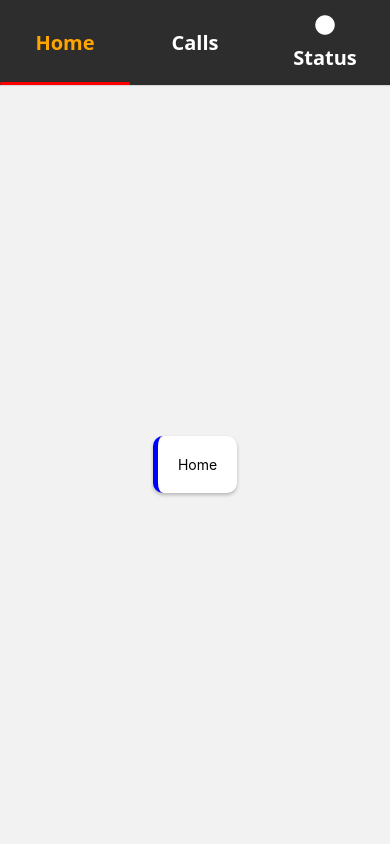
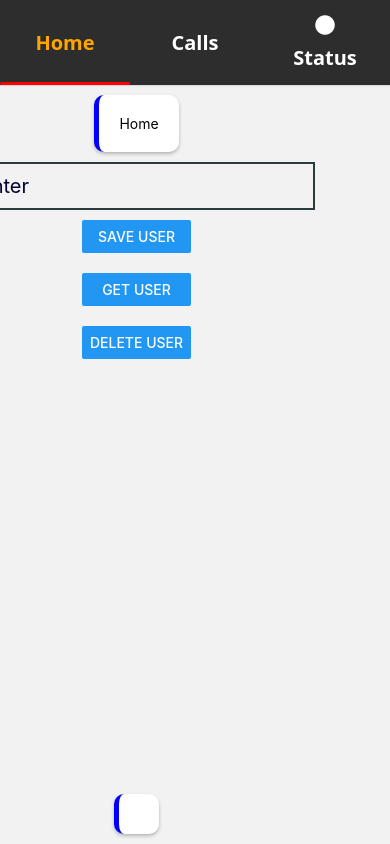
Before and after one commit to nuruddin-osman/react-native-navigation, a React Native app: screen /Home in a window 390 px wide. Built offline with nearby package versions, Linux system fonts and the light colour scheme.

Commit message:
AsyncStorage setup and practice done

```diff
--- a/package.json
+++ b/package.json
@@ -10,6 +10,7 @@
     "test": "jest"
   },
   "dependencies": {
+    "@react-native-async-storage/async-storage": "^2.2.0",
     "@react-native/new-app-screen": "0.80.1",
     "@react-navigation/bottom-tabs": "^7.4.2",
     "@react-navigation/drawer": "^7.5.3",
--- a/src/screens/topTab/Home.jsx
+++ b/src/screens/topTab/Home.jsx
@@ -1,11 +1,60 @@
-import { View, Text } from 'react-native';
-import React from 'react';
+import { View, Text, TextInput, Button, Alert } from 'react-native';
+import React, { useEffect, useState } from 'react';
 import { styles } from '../../style';
+import AsyncStorage from '@react-native-async-storage/async-storage';
 
 const Home = () => {
+  const [user, setUser] = useState('');
+  const [getUsers, setGetUsers] = useState('');
+  const storeData = async () => {
+    try {
+      await AsyncStorage.setItem('users', user);
+      Alert.alert('Success', 'User saved successfully!');
+      //   console.log('users', user);
+
+      setUser('');
+    } catch (e) {
+      console.error('AsyncStorage Save Error:', e);
+    }
+  };
+  const removeData = async () => {
+    try {
+      await AsyncStorage.removeItem('users');
+      Alert.alert('Success', 'User Deleted successfully!');
+      setGetUsers('');
+    } catch (e) {
+      console.error('AsyncStorage Save Error:', e);
+    }
+  };
+  const getData = async () => {
+    try {
+      const findUser = await AsyncStorage.getItem('users');
+      if (findUser) {
+        Alert.alert('Success', 'User get successfully!');
+      }
+      setGetUsers(findUser);
+    } catch (e) {
+      console.error('AsyncStorage Save Error:', e);
+    }
+  };
+  useEffect(() => {
+    getData();
+  }, []);
   return (
     <View style={styles.containers}>
       <Text style={styles.card}>Home</Text>
+      <TextInput
+        placeholder="enter"
+        onChangeText={setUser}
+        value={user}
+        style={styles.inputs}
+      />
+      <View style={{ flex: 1, flexDirection: 'column', gap: 20 }}>
+        <Button onPress={storeData} title="Save user" />
+        <Button onPress={getData} title="Get user" />
+        <Button onPress={removeData} title="Delete user" />
+      </View>
+      <Text style={styles.card}>{getUsers}</Text>
     </View>
   );
 };
--- a/src/style.js
+++ b/src/style.js
@@ -10,6 +10,7 @@ export const styles = StyleSheet.create({
     flex: 1,
     alignItems: 'center',
     justifyContent: 'center',
+    width: '70%',
   },
   heading: {
     fontSize: 36,
```
Also changed, not shown: 1 other file (tests, documents, lock files or other folders).
